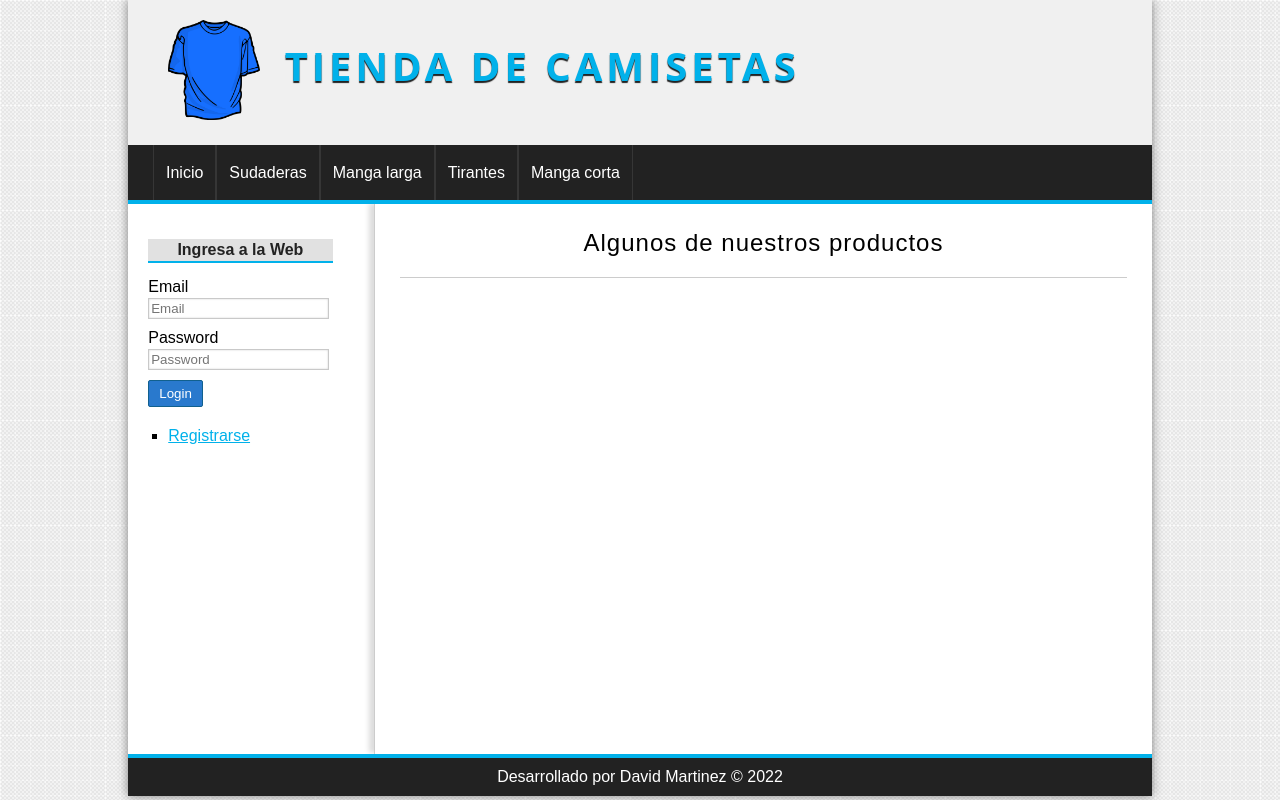
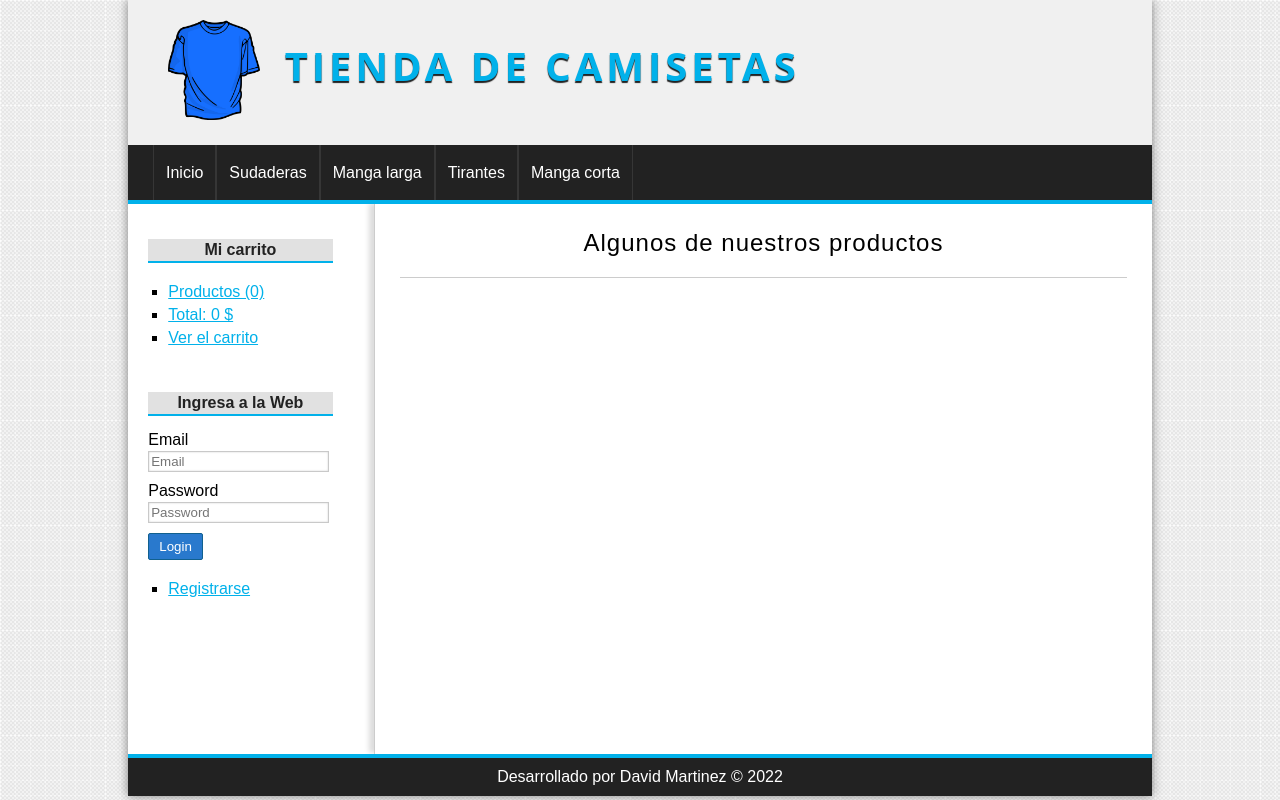
Before and after one commit to DxBaxterLu/Tienda, a PHP site: page /Tienda/ in a window 1280 px wide. Run offline with PHP 8.4, Linux system fonts and the light colour scheme; data comes from the database, SQL or seed files in the repository; data that the repository does not hold is empty.

Commit message:
se añadio el link al carrito de compras y modificacion de links

```diff
--- a/views/layout/sidebar.php
+++ b/views/layout/sidebar.php
@@ -1,5 +1,15 @@
 <!-- barra lateral -->
 <aside id="lateral">
+    <div id="carrito" class="block_aside">
+		<h3>Mi carrito</h3>
+		<ul>
+			<?php $stats = Utils::statsCarrito(); ?>
+			<li><a href="<?=base_url?>carrito/index">Productos (<?=$stats['count']?>)</a></li>
+			<li><a href="<?=base_url?>carrito/index">Total: <?=$stats['total']?> $</a></li>
+			<li><a href="<?=base_url?>carrito/index">Ver el carrito</a></li>
+		</ul>
+	</div>
+
     <div id="login" class="block_aside">
         <?php if (!isset($_SESSION['identity'])) : ?>
             <h3>Ingresa a la Web</h3>
@@ -17,11 +27,11 @@
             <?php if (isset($_SESSION['admin'])) : ?>
                 <li><a href="<?= base_url; ?>categoria/index">Gestionar Categorias</a></li>
                 <li><a href="<?= base_url; ?>producto/gestion">Gestionar Productos</a></li>
-                <li><a href="#">Gestionar Pedidos</a></li>
+                <li><a href="<?=base_url?>pedido/gestion">Gestionar pedidos</a></li>
             <?php endif; ?>
 
             <?php if (isset($_SESSION['identity'])) : ?>
-                <li><a href="#">Mis Pedidos</a></li>
+                <li><a href="<?=base_url?>pedido/mis_pedidos">Mis Pedidos</a></li>
                 <li><a href="<?= base_url; ?>usuario/logout">Cerrar Session</a></li>
             <?php else : ?>
                 <li><a href="<?= base_url; ?>usuario/registro">Registrarse</a></li>
```
